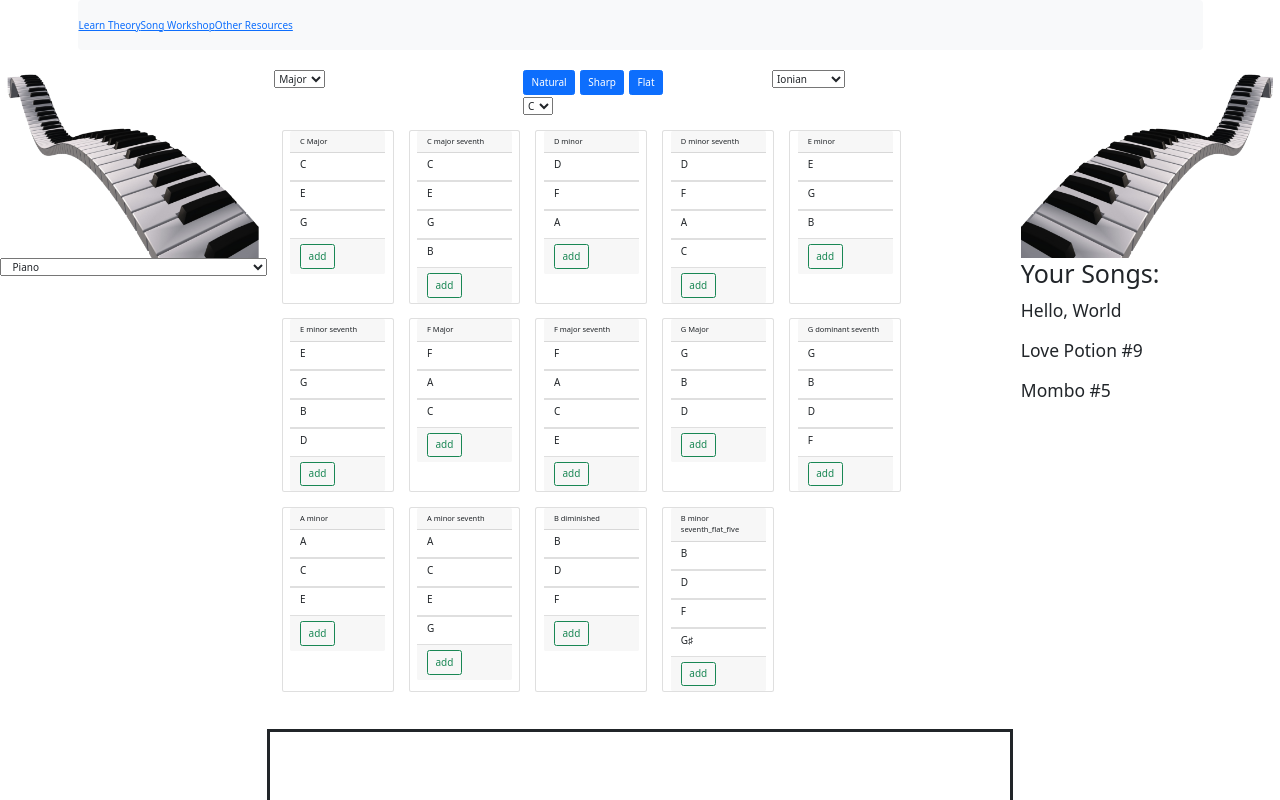
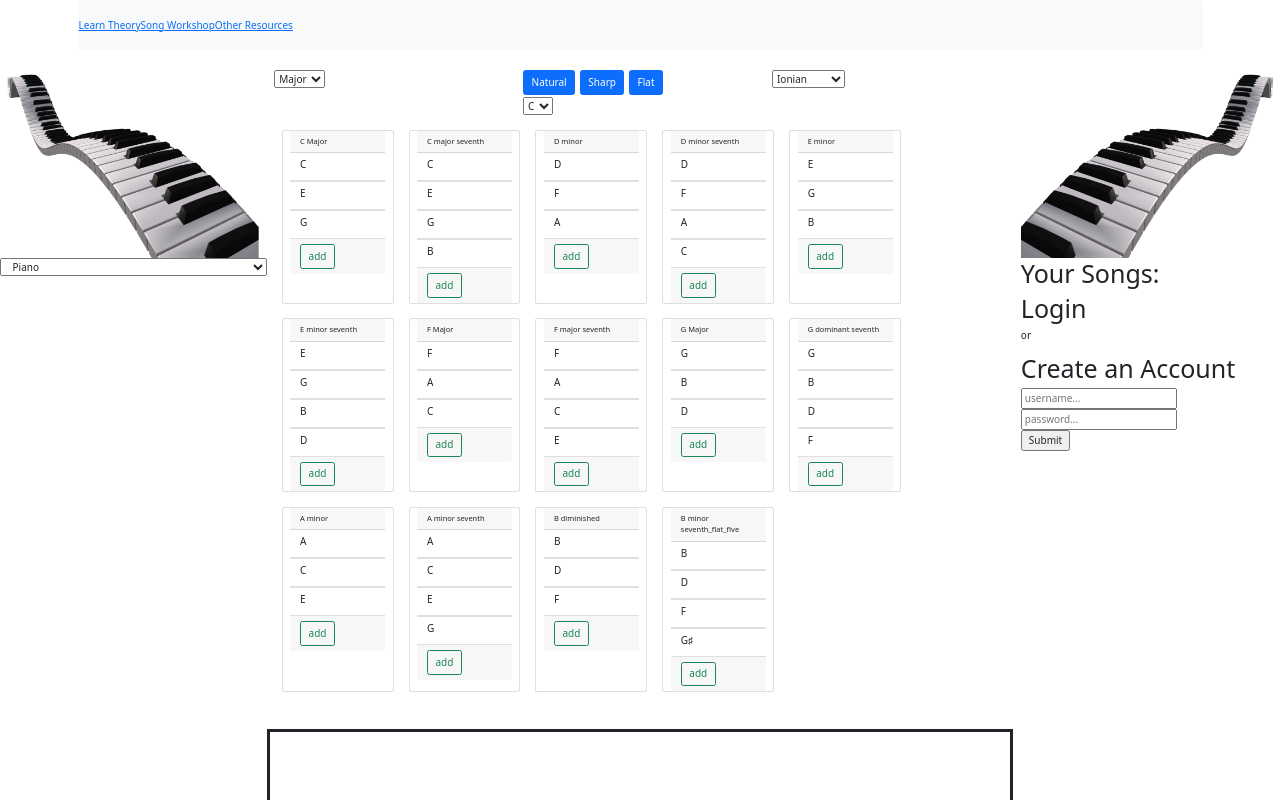
Before and after one commit to taylortreece/music-theory-coordinator, a React (Create React App) app: page / in a window 1280 px wide. Shown: the top 800 px of the page. Built offline with nearby package versions, Linux system fonts and the light colour scheme.

Commit message:
Added CreateUser.js, create user form, and users.js in action folder to prep for user login and creation.

```diff
--- /dev/null
+++ b/src/actions/user.js
@@ -0,0 +1 @@
+// create user actions
--- /dev/null
+++ b/src/components/CreateUser.js
@@ -0,0 +1,38 @@
+import React from 'react'
+
+class CreateUser extends React.Component {
+    constructor() {
+        super();
+        this.state = {
+            username: '',
+            password: ''
+        }
+    }
+
+    handleCreateAccount = (event) => {
+        fetch('http://localhost:3001/')
+    }
+
+    handleOnChange = (event) => {
+        this.setState({
+            [event.target.name]: event.target.value
+        })
+    }
+
+    render() {
+        return (
+            <div>
+                <h1>Login</h1>
+                <p>or</p>
+                <h1>Create an Account</h1>
+                <form onSubmit={this.handleCreateAccount}>
+                    <input onChange={this.handleOnChange} name="username" type='text' placeholder='username...'/><br />
+                    <input onChange={this.handleOnChange} name="password" type='text' placeholder='password...'/><br />
+                    <input type='submit' />
+                </form>
+            </div>
+        )
+    }
+}
+
+export default CreateUser;
--- a/src/components/Player.js
+++ b/src/components/Player.js
@@ -6,6 +6,7 @@ import * as Tone from 'tone'
 class Player extends React.Component {
 
     startSong = () => {
+        debugger
         let counter = 0
         this.props.chords.forEach(chord => {
             let notes = chord.notes.map(note => (note.urlName))
@@ -17,6 +18,7 @@ class Player extends React.Component {
     }
 
     play = (notes, counter) => {
+        debugger
         setTimeout(() => {
             const sampler = new Tone.Sampler({
             urls: {
--- a/src/components/UserSongs.js
+++ b/src/components/UserSongs.js
@@ -1,27 +1,22 @@
 import React from 'react'
+import CreateUser from './CreateUser'
 import Container from 'react-bootstrap/Container';
 import Row from 'react-bootstrap/Row';
 import Col from 'react-bootstrap/Col';
+import { connect } from 'react-redux'
 
 
 class UserSongs extends React.Component {
-    constructor() {
-        super();
-        this.state = {
-            list: ['Hello, World', 'Love Potion #9', 'Mombo #5']
-        };
-    }
 
     render() {
         return (
             <Container>
                 <Row>
                     <Col>
-                        {this.state.list.map(song => (<h3
-                            key={song}
-                            style={{
-                            lineHeight: '2em'
-                        }}>{song}</h3>))}
+                        {this.props.songs === [] ?
+                        <h1>Hello</h1> :
+                        <CreateUser />
+                    }
                     </Col>
                 </Row>
             </Container>
@@ -29,4 +24,10 @@ class UserSongs extends React.Component {
     }
 }
 
-export default UserSongs;
+const mapStateToProps = state => {
+    return {
+        songs: []
+    }
+}
+
+export default connect(mapStateToProps)(UserSongs);
--- a/src/containers/SongWorkshop.js
+++ b/src/containers/SongWorkshop.js
@@ -84,7 +84,6 @@ class SongWorkshop extends React.Component {
                                 />
                             </Col>
                             <Col>
-
                                 <div style={{marginBottom: '1%'}}>
                                     <Button onClick={event => this.handleOnClick(event)} value="naturalKeys" className="accidental" style={{marginRight: '2%'}}>Natural</Button>
                                     <Button onClick={event => this.handleOnClick(event)} value="sharpKeys" className="accidental" style={{marginRight: '2%'}}>Sharp</Button>
```
Also changed, not shown: src/components/Chords.js (line endings or trailing spaces).
